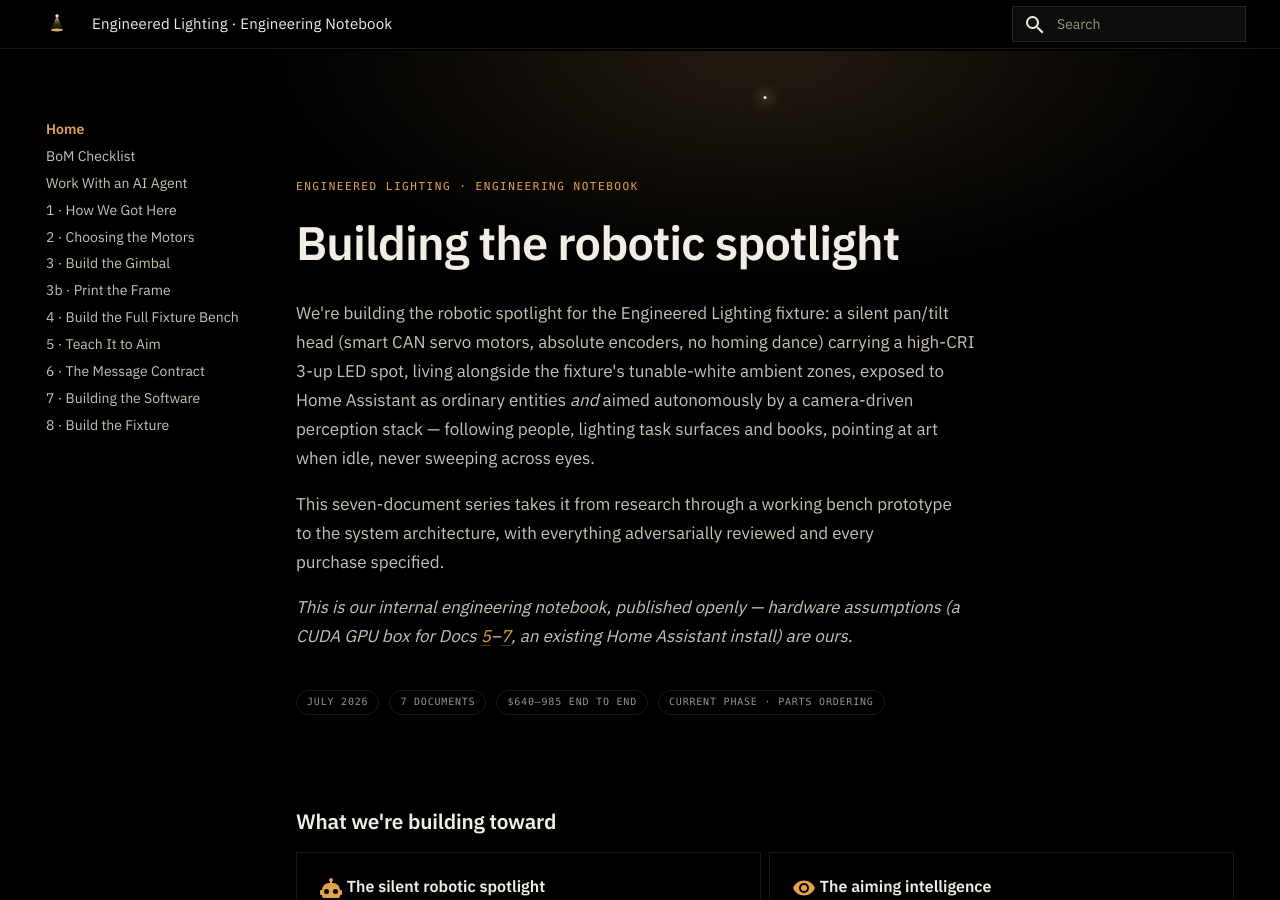
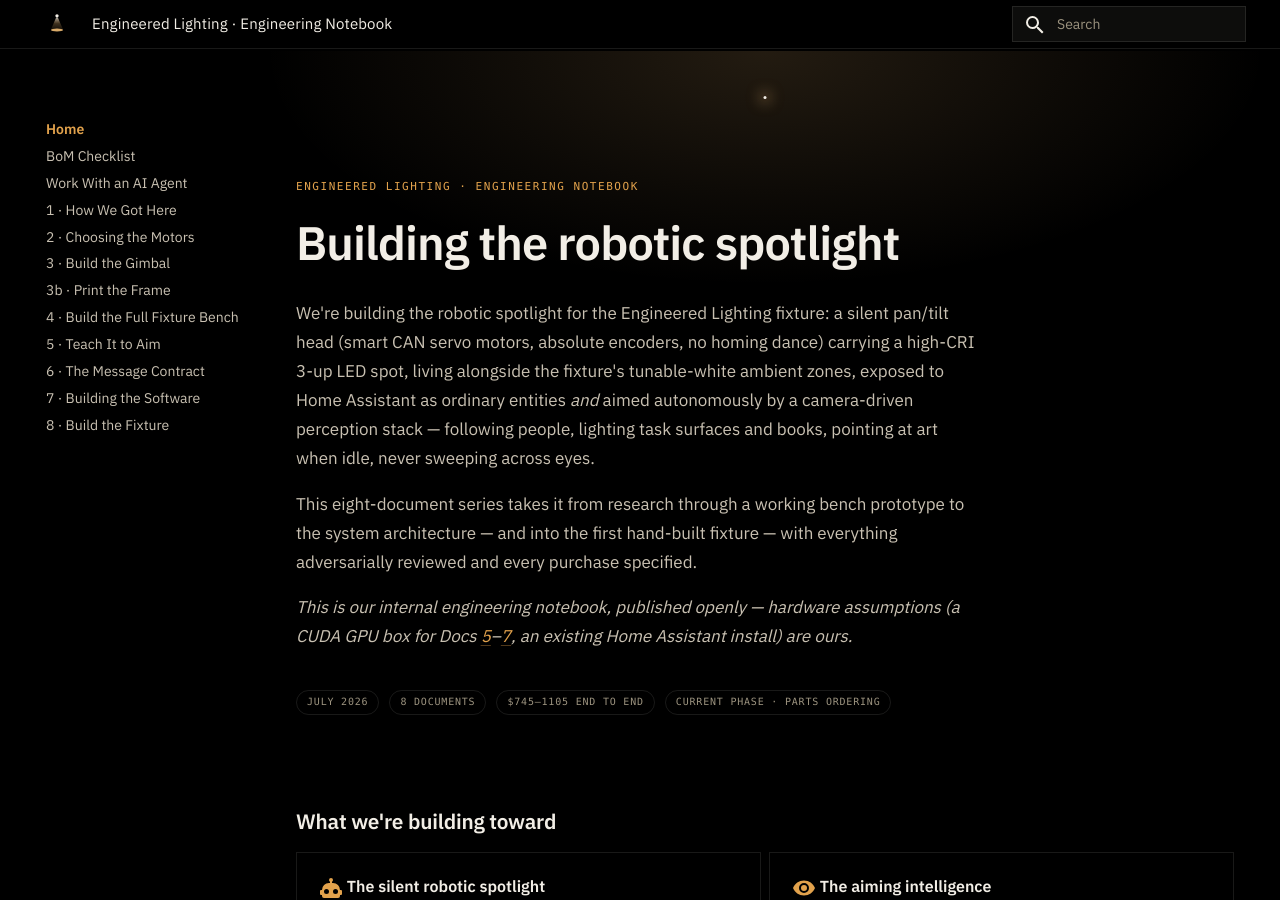
Before and after one commit to hooterjackson/engineered-lighting-site, an MkDocs documentation site: the page built from docs/index.md, in a window 1280 px wide and 900 px high. Built offline with MkDocs 1.6.1 and Material for MkDocs 9.7.7, drawn with Linux system fonts in a browser that asks for light colours; some of the changed text lies outside the part shown.

Commit message:
Doc 8 ripples: doc maps, eight-document wording, totals to $745-1105
Home and Doc 1 gain row 8 in the document map and a "Making it
permanent?" reading path; the series wording moves from seven documents
to eight; the end-to-end hardware total propagates $640-985 -> $745-1105
in the hero meta, footer, and Doc 1 reading-paths line; the BoM-checklist
page notes Doc 8's fixture-stage additions live in its chapter BoM for
now (interactive-checklist integration is a deliberate follow-up).

Co-Authored-By: Claude Fable 5 <noreply@anthropic.com>
Claude-Session: https://claude.ai/code/session_01DjSsWY9rGfwYWWb69x42GA

```diff
--- a/docs/index.md
+++ b/docs/index.md
@@ -13,11 +13,11 @@ hide:
 
 We're building the robotic spotlight for the Engineered Lighting fixture: a silent pan/tilt head (smart CAN servo motors, absolute encoders, no homing dance) carrying a high-CRI 3-up LED spot, living alongside the fixture's tunable-white ambient zones, exposed to Home Assistant as ordinary entities *and* aimed autonomously by a camera-driven perception stack — following people, lighting task surfaces and books, pointing at art when idle, never sweeping across eyes.
 
-This seven-document series takes it from research through a working bench prototype to the system architecture, with everything adversarially reviewed and every purchase specified.
+This eight-document series takes it from research through a working bench prototype to the system architecture — and into the first hand-built fixture — with everything adversarially reviewed and every purchase specified.
 
 *This is our internal engineering notebook, published openly — hardware assumptions (a CUDA GPU box for Docs [5](05-teach-it-to-aim.md)–[7](07-building-the-software.md), an existing Home Assistant install) are ours.*
 
-<p class="el-hero__meta"><span>July 2026</span><span>7 documents</span><span>$640–985 end to end</span><span>Current phase · parts ordering</span></p>
+<p class="el-hero__meta"><span>July 2026</span><span>8 documents</span><span>$745–1105 end to end</span><span>Current phase · parts ordering</span></p>
 
 </div>
 
@@ -68,9 +68,10 @@ Everything the series tells you to buy, in one interactive list — check items
 | 5 | [Teach It to Aim](05-teach-it-to-aim.md) | The perception stack: cameras, ground-plane tracking, beam self-calibration, coordination, safety, user stories, phased roadmap (Phase 0 = a weekend) | ~$120–320 per room |
 | 6 | [The Message Contract](06-message-contract.md) | The one page every component obeys: topics, schemas, units, watchdogs, and the dual-control architecture (HA entities + autonomy without fights). *When docs disagree, Doc 6 wins* | nothing |
 | 7 | [Building the Software](07-building-the-software.md) | The code: pinned stack, repo layout, hardware-free testing (replay cameras, simulated fixtures), deployment, firmware growth path, licensing gates | nothing |
+| 8 | [Build the Fixture](08-build-the-fixture.md) | Six wiring steps from breadboard to a hand-soldered fixture that screws into a lamp socket — stacked protoboards, a wiring map, and a diagram per step | ~$105–120 |
 
-**Reading paths:** *Building this weekend?* → [Doc 3](03-build-the-gimbal.md), then [4](04-full-fixture-bench.md) (skim their concepts sections; Docs [1](01-how-we-got-here.md)–[2](02-choosing-the-motors.md) optional background). *Understanding the choices?* → [1](01-how-we-got-here.md) → [2](02-choosing-the-motors.md), then skim [5](05-teach-it-to-aim.md). *Writing the software?* → [6](06-message-contract.md) → [7](07-building-the-software.md), with [5](05-teach-it-to-aim.md) as the spec.
+**Reading paths:** *Building this weekend?* → [Doc 3](03-build-the-gimbal.md), then [4](04-full-fixture-bench.md) (skim their concepts sections; Docs [1](01-how-we-got-here.md)–[2](02-choosing-the-motors.md) optional background). *Understanding the choices?* → [1](01-how-we-got-here.md) → [2](02-choosing-the-motors.md), then skim [5](05-teach-it-to-aim.md). *Writing the software?* → [6](06-message-contract.md) → [7](07-building-the-software.md), with [5](05-teach-it-to-aim.md) as the spec. *Making it permanent?* → [8](08-build-the-fixture.md), once [4](04-full-fixture-bench.md)'s checklist passes.
 
 ---
 
-**Total prototype budget, all hardware:** roughly **$640–985** for one room end-to-end · **Current phase:** parts ordering / bench build
+**Total prototype budget, all hardware:** roughly **$745–1105** for one room end-to-end · **Current phase:** parts ordering / bench build
```
Also changed, not shown: docs/01-how-we-got-here.md (+3 -2 lines).
